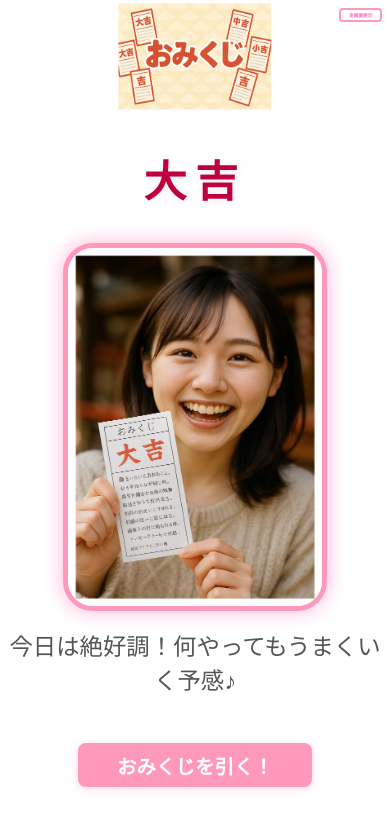
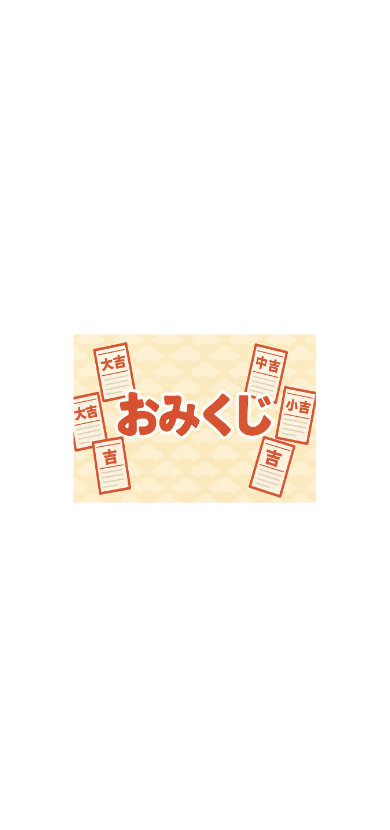
Before and after one commit to u1825pctstk69/omikuji3, a plain HTML site: page index.html in a window 390 px wide. Drawn offline with Linux system fonts and the light colour scheme.

Commit message:
Update index.html

```diff
--- a/index.html
+++ b/index.html
@@ -3,6 +3,7 @@
 <head>
   <meta charset="UTF-8">
   <title>おみくじルーレット</title>
+  <meta name="viewport" content="width=device-width,initial-scale=1">
   <style>
     html, body {
       height: 100%;
@@ -18,8 +19,15 @@
       align-items: center;
       justify-content: center;
     }
+    #top-img {
+      width: 38vw;
+      max-width: 400px;
+      min-width: 160px;
+      margin-bottom: 2vw;
+      display: block;
+    }
     #container {
-      display: flex;
+      display: none; /* 最初は非表示 */
       flex-direction: column;
       align-items: center;
       justify-content: center;
@@ -86,8 +94,10 @@
       color: #ff69b4;
       cursor: pointer;
       font-weight: bold;
+      display: none; /* 常時全画面なら消す */
     }
     @media (max-width:600px) {
+      #top-img { width: 65vw; min-width: 120px; }
       #fortune-img { width: 65vw; min-width: 120px; }
       #result { font-size: 11vw; }
       #comment { font-size: 6vw; }
@@ -97,10 +107,9 @@
   </style>
 </head>
 <body>
-  <!-- ★TOP画像はbody直下、一番上！ -->
-  <img src="omikujitop.jpg" id="top-img" alt="おみくじタイトル画像" style="width:38vw;max-width:400px;min-width:160px;margin-bottom:2vw;">
+  <!-- 最初はTOP画像だけ -->
+  <img src="omikujitop.jpg" id="top-img" alt="おみくじタイトル画像">
 
-  <button id="fullscreen-btn" onclick="openFullscreen()">全画面表示</button>
   <div id="container">
     <div id="result"></div>
     <img id="fortune-img" src="" alt="おみくじ画像" style="display:none;">
@@ -111,72 +120,57 @@
   <script>
     // おみくじデータ
     const fortunes = [
-      {
-        text: "大吉",
-        img: "daikitikuji.jpg",
-        comment: "今日は絶好調！何やってもうまくいく予感♪"
-      },
-      {
-        text: "中吉",
-        img: "chuukitikuji.jpg",
-        comment: "まずまずの運勢。少し背伸びすると良いことあるかも？"
-      },
-      {
-        text: "吉",
-        img: "kitikuji.jpg",
-        comment: "落ち着いて行動すればきっと大丈夫。焦らずゆっくり進もう！"
-      },
-      {
-        text: "凶",
-        img: "kyukuji.jpg",
-        comment: "無理せず慎重に。こんな日もあるさ！気をつけてね。"
-      }
+      { text: "大吉", img: "daikitikuji.jpg", comment: "今日は絶好調！何やってもうまくいく予感♪" },
+      { text: "中吉", img: "chuukitikuji.jpg", comment: "まずまずの運勢。少し背伸びすると良いことあるかも？" },
+      { text: "吉",   img: "kitikuji.jpg",   comment: "落ち着いて行動すればきっと大丈夫。焦らずゆっくり進もう！" },
+      { text: "凶",   img: "kyukuji.jpg",    comment: "無理せず慎重に。こんな日もあるさ！気をつけてね。" }
     ];
 
+    const container = document.getElementById('container');
+    const topImg = document.getElementById('top-img');
     const btn = document.getElementById('draw-btn');
     const result = document.getElementById('result');
     const comment = document.getElementById('comment');
     const img = document.getElementById('fortune-img');
     const showstaff = document.getElementById('showstaff');
-    const fullscreenBtn = document.getElementById('fullscreen-btn');
-    const topImg = document.getElementById('top-img');
 
-    // 初期状態（トップ画像のみ・おみくじ画像非表示）
-    showResult({text:"", img:"", comment:""});
-    img.style.display = "none";
-    result.textContent = "";
-    comment.textContent = "";
-    showstaff.style.visibility = "hidden";
-
-    // フルスクリーン自動化（ユーザーの初回操作でだけ発動するブラウザあり）
+    // 最初はTOP画像だけ（ボタンもcontainerも非表示）
     window.onload = function() {
-      showResult(fortunes[0], false); // TOP画像だけ表示、大吉画像で初期化も可
-      showstaff.style.visibility = "hidden";
+      container.style.display = 'none';
+      topImg.style.display = 'block';
+      // ページロード時に全画面（ブラウザによってはユーザー操作必要な場合あり）
       if (document.documentElement.requestFullscreen) {
         document.documentElement.requestFullscreen();
       }
     };
 
+    // TOP画像クリックでルーレット開始画面へ
+    topImg.onclick = function() {
+      topImg.style.display = 'none';
+      container.style.display = 'flex';
+      showResult({text:"", img:"", comment:""});
+      img.style.display = "none";
+      result.textContent = "";
+      comment.textContent = "";
+      showstaff.style.visibility = "hidden";
+    };
+
     // シャッフルルーレット
     let shuffleTimer = null;
     let shuffleCount = 0;
-    const shuffleMax = 20; // シャッフル回数
+    const shuffleMax = 20;
 
     btn.onclick = function() {
-      // TOP画像を消す！
-      if (topImg) topImg.style.display = 'none';
       btn.disabled = true;
       showstaff.style.visibility = "hidden";
       shuffleCount = 0;
       img.style.filter = "blur(2px) brightness(1.2)";
-      // シャッフル表示開始
       shuffleTimer = setInterval(function() {
         const idx = Math.floor(Math.random() * fortunes.length);
         showResult(fortunes[idx], true);
         shuffleCount++;
         if(shuffleCount > shuffleMax) {
           clearInterval(shuffleTimer);
-          // ちょっと間を置いて本結果表示
           setTimeout(function(){
             const idx = Math.floor(Math.random() * fortunes.length);
             showResult(fortunes[idx], false);
@@ -194,17 +188,6 @@
       img.style.display = f.img ? "block" : "none";
       comment.textContent = isShuffle ? "" : f.comment;
     }
-
-    // フルスクリーンボタン（再度押した時用）
-    function openFullscreen() {
-      if (document.documentElement.requestFullscreen) {
-        document.documentElement.requestFullscreen();
-      } else if (document.documentElement.webkitRequestFullscreen) {
-        document.documentElement.webkitRequestFullscreen();
-      } else if (document.documentElement.msRequestFullscreen) {
-        document.documentElement.msRequestFullscreen();
-      }
-    }
   </script>
 </body>
 </html>
```
